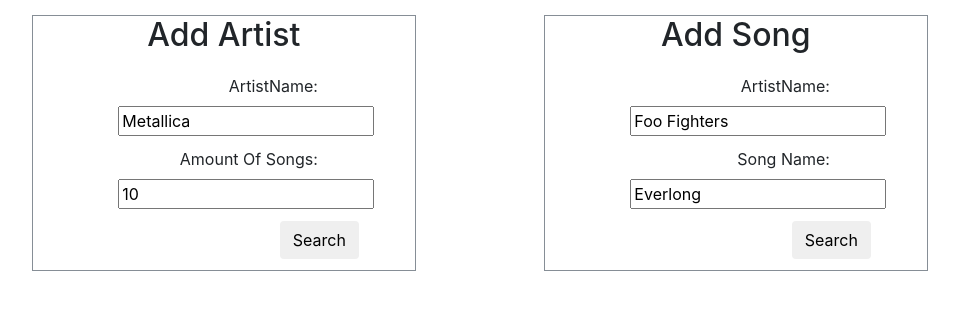
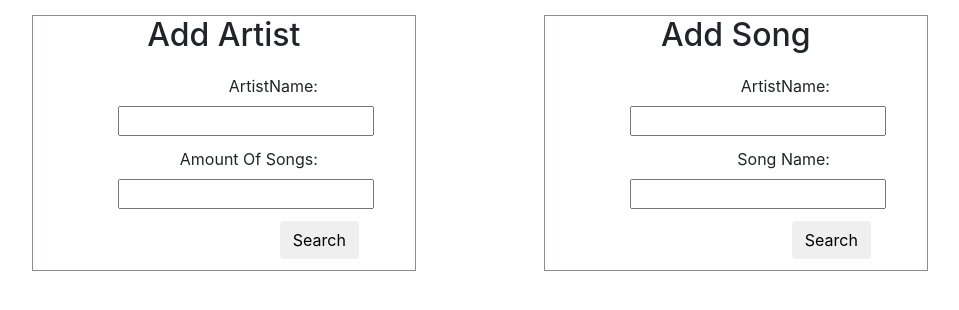
Before and after one commit to Ofri-Chen/SongDownloaderNewUI, an Angular app: page / in a window 1280 px wide. Shown: the top 310 px of the page, without its empty margins (4-963 px from the left). Built offline with nearby package versions, Linux system fonts and the light colour scheme.

Commit message:
code improvements

```diff
--- a/src/app/form/add_artist_form/add_artist_form.component.html
+++ b/src/app/form/add_artist_form/add_artist_form.component.html
@@ -3,13 +3,13 @@
     <form class='form'>
         <div class="form-input">
             <label class="artist-name-label">ArtistName:</label>
-            <input name="artistName" type="text" [(ngModel)]="_artistName">
+            <input name="artistName" type="text" [(ngModel)]="artistName">
         </div>
         <div class="form-input">
             <label>Amount Of Songs:</label>
-            <input name="numOfTracks" [(ngModel)]="_numOfTracks" type="text">
+            <input name="numOfTracks" [(ngModel)]="numOfTracks" type="text">
         </div>
 
-        <button class='btn' (click)="_performSearch()">Search</button>
+        <button class='btn' (click)="performSearch()">Search</button>
     </form>
 </div>
--- a/src/app/form/add_artist_form/add_artist_form.component.ts
+++ b/src/app/form/add_artist_form/add_artist_form.component.ts
@@ -12,8 +12,8 @@
     styleUrls: ['./add_artist_form.component.css']
 })
 export class AddArtistFormComponent implements OnInit {
-    private _artistName: string;
-    private _numOfTracks: number;
+    public artistName: string;
+    public numOfTracks: number;
 
     @Output('artist') artist = new EventEmitter<Artist>();
 
@@ -21,27 +21,19 @@
     }
 
     ngOnInit(): void {
-        this._artistName = "Metallica";
-        this._numOfTracks = 10;
     }
 
-    private _performSearch() {
-        let thisCopy = this; //otherwise it will be undefinded in the arrow function
+    public async performSearch() {
+        const artist = await this._srvComService.getTopTracks(this.artistName, this.numOfTracks);
+        const tracks: Track[] = artist.tracks.map(track => ({
+            name: track,
+            curr_video: 0
+        }));
 
-        this._srvComService.getTopTracks(this._artistName, this._numOfTracks)
-            .then(function (artist) {
-                let tracks: Track[] = artist.tracks.map(track => {
-                    return {
-                        name: track,
-                        curr_video: 0
-                    }
-                });
-                thisCopy.artist.emit({
-                    name: artist.name,
-                    tracks: tracks,
-                    withLyrics: artist.withLyrics
-                });
-                // thisCopy._dataHandlerSrv.addArtist(artist); //that's the arrow function :P
-            });
+        this.artist.emit({
+            name: artist.name,
+            tracks: tracks,
+            withLyrics: artist.withLyrics
+        });
     }
 }
--- a/src/app/form/add_track_form/add_track_form.component.html
+++ b/src/app/form/add_track_form/add_track_form.component.html
@@ -3,11 +3,11 @@
     <form class='form'>
         <div class="form-input">
             <label class="artist-name-label">ArtistName:</label>
-            <input name="artistName" type="text" [(ngModel)]="_artistName">
+            <input name="artistName" type="text" [(ngModel)]="artistName">
         </div>
         <div class="form-input">
             <label>Song Name:</label>
-            <input name="trackName" [(ngModel)]="_trackName" type="text">
+            <input name="trackName" [(ngModel)]="trackName" type="text">
         </div>
 
         <button class='btn' (click)="_addTrack()">Search</button>
--- a/src/app/form/add_track_form/add_track_form.component.ts
+++ b/src/app/form/add_track_form/add_track_form.component.ts
@@ -1,4 +1,4 @@
-import {Component, Output, EventEmitter } from '@angular/core';
+import { Component, Output, EventEmitter } from '@angular/core';
 import { Track } from '../../Types/track';
 import { TrackArtistPair } from '../../Types/track-artist-pair';
 
@@ -10,15 +10,13 @@
 export class AddTrackFormComponent {
     @Output() addTrack = new EventEmitter<TrackArtistPair>();
 
-    private _artistName: string = "Metallica";
-    private _trackName: string = "Nothinig Else Matters";
+    public artistName = '';
+    public trackName = '';
 
     ngOnInit(): void {
-        this._artistName = "Foo Fighters";
-        this._trackName = "Everlong";
     }
 
     private _addTrack() {
-        this.addTrack.emit({artistName: this._artistName, track: {name: this._trackName, curr_video: 0}});
+        this.addTrack.emit({ artistName: this.artistName, track: { name: this.trackName, curr_video: 0 } });
     }
 }
--- a/src/app/pipes/searchPipe.pipe.ts
+++ b/src/app/pipes/searchPipe.pipe.ts
@@ -7,7 +7,7 @@
 })
 export class TrackFilterPipe implements PipeTransform {
     transform(tracks: Array<Track>, searchQuery: string) {
-        if (searchQuery == "" || searchQuery == undefined) {
+        if (searchQuery === '' || searchQuery === undefined) {
             return tracks;
         }
 
--- a/src/app/services/srvComService.service.ts
+++ b/src/app/services/srvComService.service.ts
@@ -17,7 +17,7 @@
     private _serverUrl = 'http://localhost:5555';
 
     public async getTopTracks(artistName: string, numOfTracks: number): Promise<ServerArtist> {
-        if (!this.isTopTracksParamsValid) {
+        if (!this.isTopTracksParamsValid(artistName, numOfTracks)) {
             throw new Error('bad parameters');
         }
         const requestUri = await this.buildRequestUri(new TopTracksRoute(artistName, numOfTracks));
```
